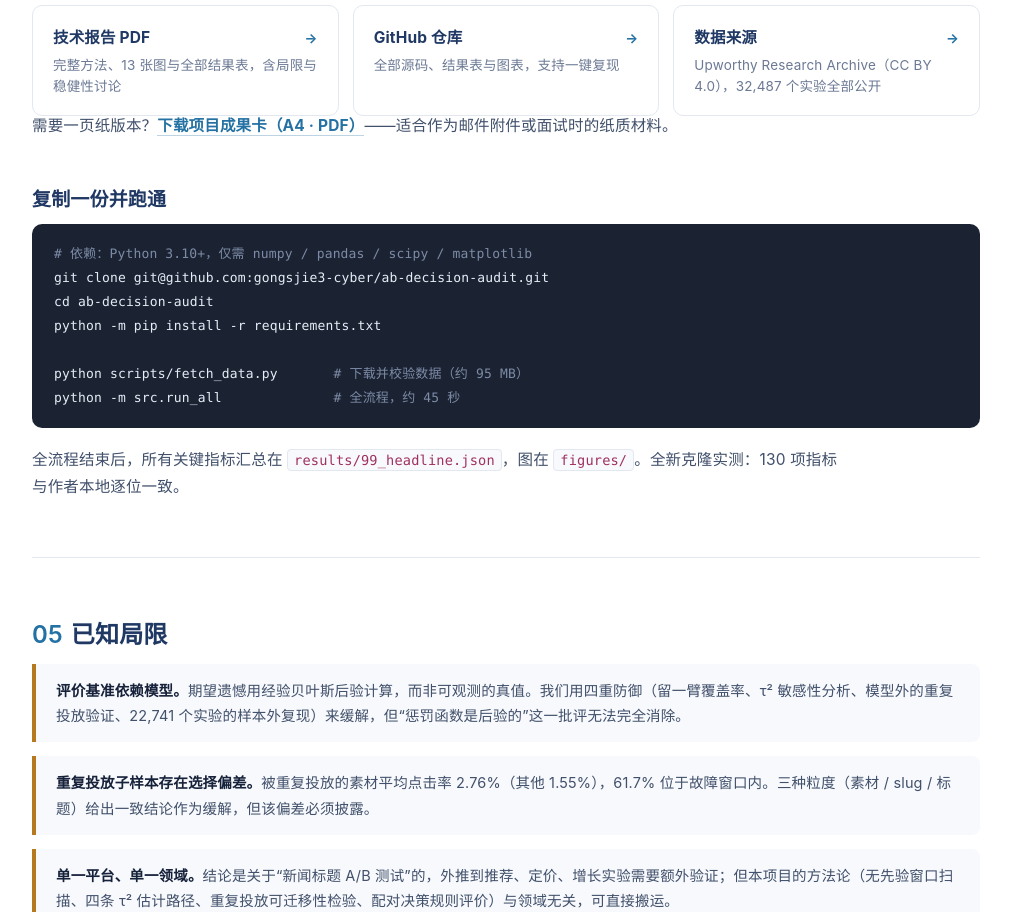
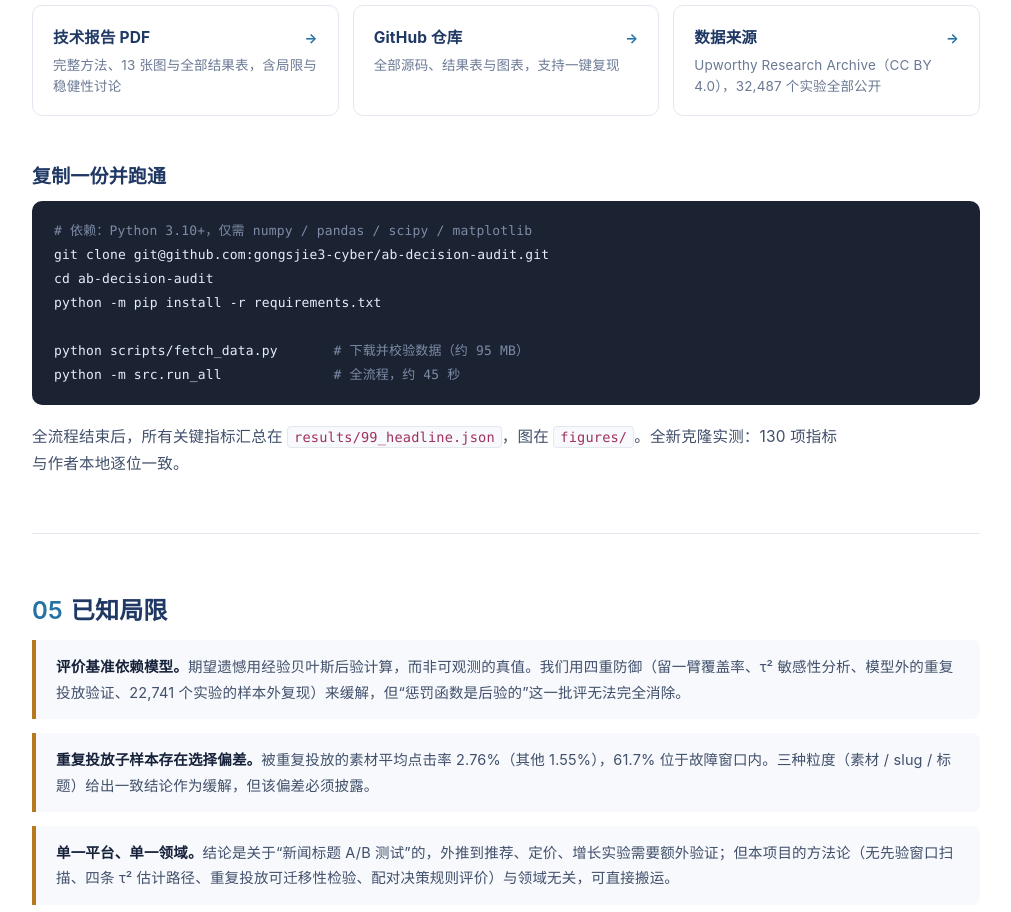
Before and after one commit to gongsjie3-cyber/ab-decision-audit, a plain HTML site: page index.html in a window 1280 px wide. Shown: the part 3990-4902 px from the top of the page, without its empty margins (134-1145 px from the left). Drawn offline with Linux system fonts and the light colour scheme.

Commit message:
revert: 按作者要求撤下网站中的一页纸下载入口（一页纸 PDF 仍保留在 reports/ 内）

```diff
--- a/index.html
+++ b/index.html
@@ -214,8 +214,6 @@ footer b{color:var(--ink2)}
     </a>
   </div>
 
-  <p class="lead" style="margin:-4px 0 26px">需要一页纸版本？<a href="reports/one-pager.pdf"><b>下载项目成果卡（A4 · PDF）</b></a>——适合作为邮件附件或面试时的纸质材料。</p>
-
   <h2 style="margin-top:44px;font-size:19px">复制一份并跑通</h2>
   <pre><span class="c"># 依赖：Python 3.10+，仅需 numpy / pandas / scipy / matplotlib</span>
 git clone git@github.com:gongsjie3-cyber/ab-decision-audit.git
```
